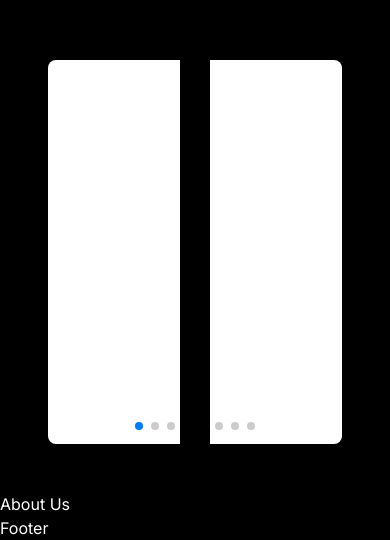
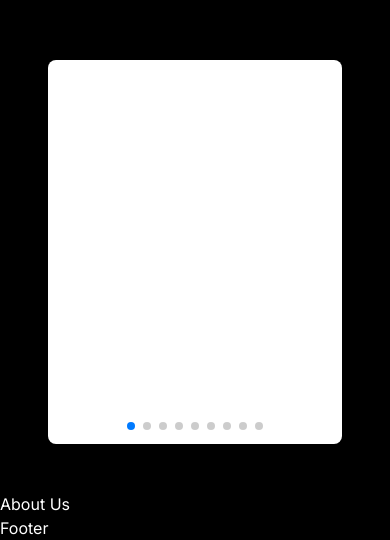
Before and after one commit to gonzaleza61/r3vfitness, a Next.js app: page / in a window 390 px wide. Shown: the part 897-1437 px from the top of the page. Built offline with nearby package versions, Linux system fonts and the light colour scheme.

Commit message:
slider breakpoints

```diff
--- a/src/app/components/Swiper.js
+++ b/src/app/components/Swiper.js
@@ -16,13 +16,25 @@ export default function ImageSwiper() {
       <section className="px-12 py-12">
         <div className="justify-center">
           <Swiper
-            slidesPerView={2}
+            // slidesPerView={2}
             spaceBetween={30}
             pagination={{
               clickable: true,
             }}
             modules={[Pagination]}
             className="h-96 w-full rounded-lg"
+            breakpoints={{
+              // when window width is >= 640px
+              640: {
+                width: 640,
+                slidesPerView: 1,
+              },
+              // when window width is >= 768px
+              768: {
+                width: 768,
+                slidesPerView: 1,
+              },
+            }}
           >
             <div className="flex">
               <SwiperSlide className="bg-white">Slide 1</SwiperSlide>
```
